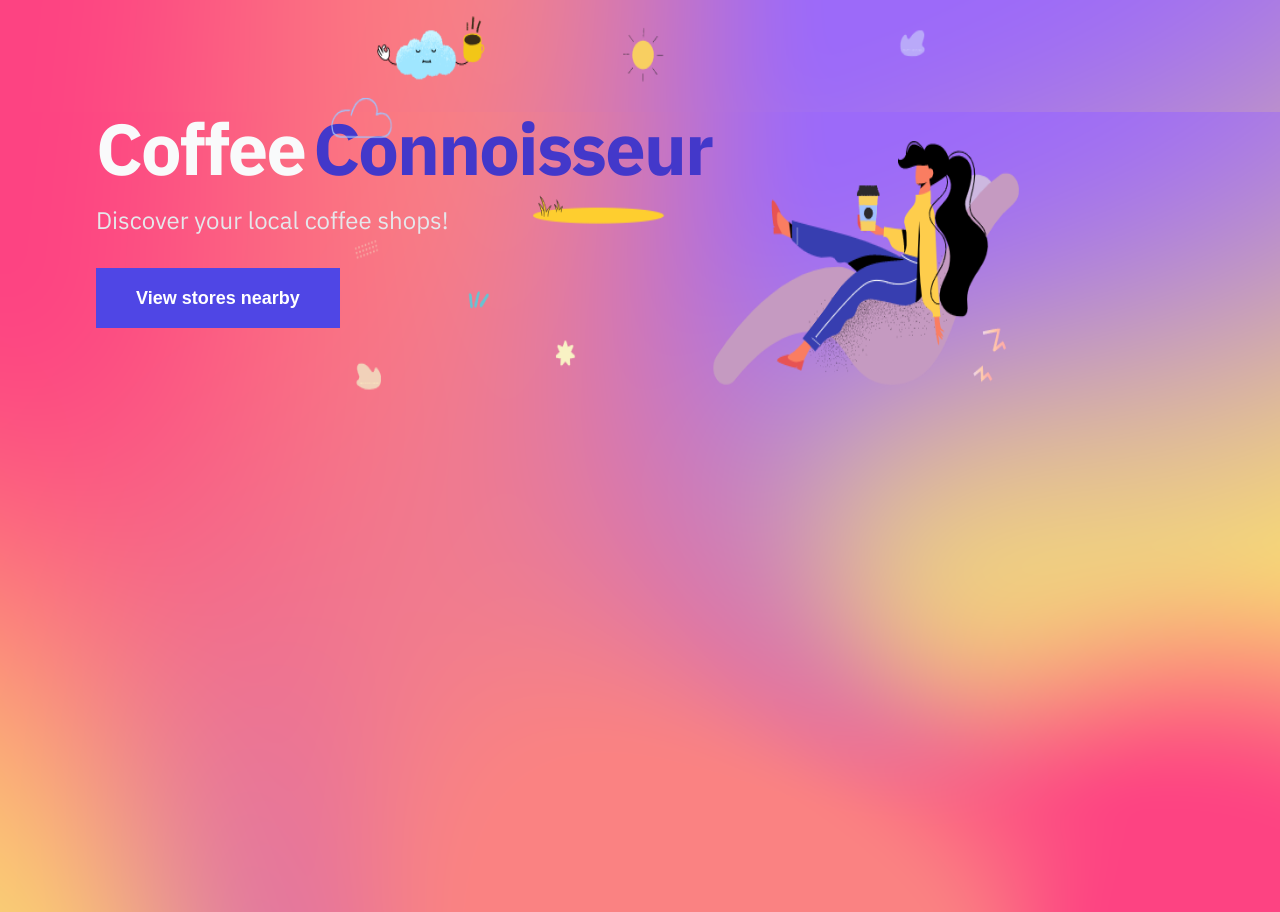
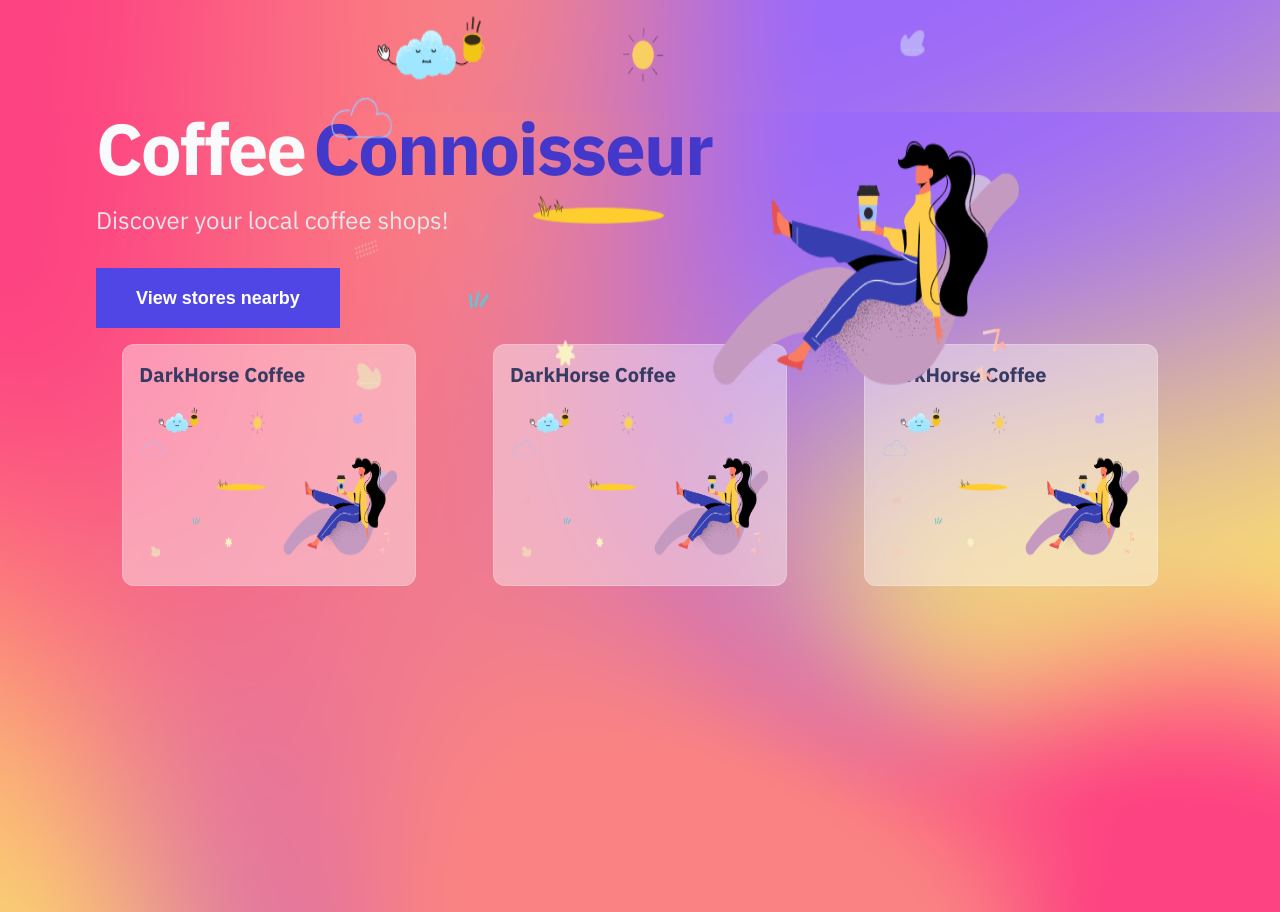
Before and after one commit to insanetim/discover-coffee-stores, a Next.js app: page / in a window 1280 px wide. Built offline with nearby package versions, Linux system fonts and the light colour scheme.

Commit message:
added card component

```diff
--- /dev/null
+++ b/components/Card.js
@@ -0,0 +1,31 @@
+import Image from 'next/image'
+import Link from 'next/link'
+import cls from 'classnames'
+
+import styles from './Card.module.css'
+
+const Card = props => {
+  return (
+    <Link
+      href={props.href}
+      className={styles.cardLink}
+    >
+      <div className={cls('glass', styles.container)}>
+        <div className={styles.cardHeaderWrapper}>
+          <h2 className={styles.cardHeader}>{props.name}</h2>
+        </div>
+        <div className={styles.cardImageWrapper}>
+          <Image
+            className={styles.cardImage}
+            src={props.imgUrl}
+            width={260}
+            height={160}
+            alt={props.name}
+          />
+        </div>
+      </div>
+    </Link>
+  )
+}
+
+export default Card
--- /dev/null
+++ b/components/Card.module.css
@@ -0,0 +1,56 @@
+.cardLink {
+  margin: auto;
+  --tw-shadow: 0 20px 25px -5px rgba(0, 0, 0, 0.1),
+    0 10px 10px -5px rgba(0, 0, 0, 0.04);
+  box-shadow: 0 0 transparent, 0 0 #0000, 0 0 transparent, 0 0 #0000,
+    0 0 transparent;
+
+  border-color: var(--text-white-100);
+  border-radius: 0.75rem /* 12px */;
+}
+
+.container {
+  border-radius: 0.75rem /* 12px */;
+  padding-top: 0.25rem /* 4px */;
+  padding-bottom: 0.25rem /* 4px */;
+  padding-bottom: 1.25rem /* 20px */;
+  padding-left: 1rem /* 16px */;
+  padding-right: 1rem /* 16px */;
+
+  backdrop-filter: blur(10px);
+}
+
+.cardHeaderWrapper {
+  margin-top: 0.75rem /* 12px */;
+  margin-bottom: 0.75rem /* 12px */;
+}
+
+.cardHeader {
+  text-overflow: ellipsis;
+  white-space: nowrap;
+  font-size: 1.25rem /* 20px */;
+  line-height: 1.75rem /* 28px */;
+  font-weight: 800;
+  overflow: hidden;
+  width: 16rem /* 256px */;
+}
+
+.cardImageWrapper {
+  color: var(--text-white-100);
+}
+
+.cardImage {
+  border-radius: 0.75rem /* 12px */;
+}
+
+@media (min-width: 1024px) {
+  .cardHeader {
+    width: 16rem /* 256px */;
+  }
+}
+
+@media (min-width: 768px) {
+  .cardHeader {
+    width: 16rem /* 256px */;
+  }
+}
--- a/package.json
+++ b/package.json
@@ -9,9 +9,10 @@
     "lint": "next lint"
   },
   "dependencies": {
+    "classnames": "^2.5.1",
+    "next": "14.1.3",
     "react": "^18",
-    "react-dom": "^18",
-    "next": "14.1.3"
+    "react-dom": "^18"
   },
   "devDependencies": {
     "eslint": "^8",
--- a/pages/index.js
+++ b/pages/index.js
@@ -2,6 +2,7 @@ import Head from 'next/head'
 import Image from 'next/image'
 
 import Banner from '../components/Banner'
+import Card from '../components/Card'
 import styles from '../styles/Home.module.css'
 
 export default function Home() {
@@ -29,6 +30,26 @@ export default function Home() {
             priority
           />
         </div>
+        <div className={styles.cardLayout}>
+          <Card
+            className={styles.card}
+            name='DarkHorse Coffee'
+            imgUrl='/static/hero-image.png'
+            href='/coffee-store/darkhorse-coffee'
+          />
+          <Card
+            className={styles.card}
+            name='DarkHorse Coffee'
+            imgUrl='/static/hero-image.png'
+            href='/coffee-store/darkhorse-coffee'
+          />
+          <Card
+            className={styles.card}
+            name='DarkHorse Coffee'
+            imgUrl='/static/hero-image.png'
+            href='/coffee-store/darkhorse-coffee'
+          />
+        </div>
       </main>
     </div>
   )
--- a/styles/Home.module.css
+++ b/styles/Home.module.css
@@ -19,6 +19,12 @@
   z-index: 1;
 }
 
+.cardLayout {
+  display: grid;
+  grid-template-columns: repeat(1, minmax(0, 1fr));
+  gap: 1.5rem;
+}
+
 /** Breakpoints:
   sm: min-width: 640px;
   md: min-width: 768px;
@@ -37,6 +43,10 @@
     margin-top: 3rem /* 48px */;
     padding-left: 1.5rem /* 24px */;
     padding-right: 1.5rem /* 24px */;
+  }
+
+  .cardLayout {
+    grid-template-columns: repeat(2, minmax(0, 1fr));
   }
 }
 
@@ -66,8 +76,8 @@
     padding-right: 2rem /* 32px */;
   }
 
-  .heroImage {
-    right: 20%;
+  .cardLayout {
+    grid-template-columns: repeat(3, minmax(0, 1fr));
   }
 }
 
--- a/styles/globals.css
+++ b/styles/globals.css
@@ -1,3 +1,14 @@
+:root {
+  --text-purple: rgba(67, 56, 202, 1);
+  --text-purple-dark: rgba(79, 70, 229, 1);
+  --text-black: rgba(17, 24, 39, 1);
+  --text-white-100: rgba(229, 231, 235, 1);
+}
+
+* {
+  box-sizing: border-box;
+}
+
 html,
 body {
   padding: 0;
@@ -8,10 +19,6 @@ body {
   background-size: cover;
   color: #373b64;
   height: 100%;
-}
-
-* {
-  box-sizing: border-box;
 }
 
 a {
@@ -46,9 +53,15 @@ button:focus {
   outline: 5px auto -webkit-focus-ring-color;
 }
 
-:root {
-  --text-purple: rgba(67, 56, 202, 1);
-  --text-purple-dark: rgba(79, 70, 229, 1);
-  --text-black: rgba(17, 24, 39, 1);
-  --text-white-100: rgba(229, 231, 235, 1);
+/* glass-morphism */
+.glass {
+  background: hsla(0, 0%, 100%, 0.4);
+  -webkit-backdrop-filter: blur(10px);
+  backdrop-filter: blur(10px);
+  border: 1px solid hsla(0, 0%, 100%, 0.2);
 }
+
+.glass:hover {
+  background: hsla(0, 0%, 100%, 0.7);
+  border: 1px solid #fff;
+}
```
Also changed, not shown: 1 other file (tests, documents, lock files or other folders).
